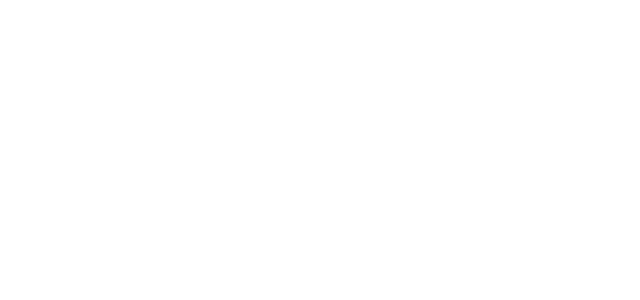
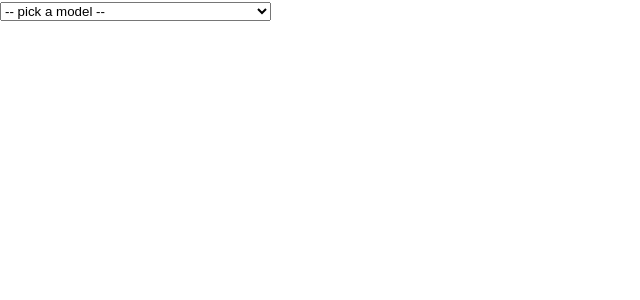
Before and after one commit to alex-alina/computer-model-list-assignment, a React (Create React App) app: page / in a window 1280 px wide. Shown: the top 300 px of the page, without its empty margins (0-640 px from the left). Built offline with nearby package versions, Linux system fonts and the light colour scheme.

Commit message:
Step 1 - Render some elements- done

```diff
--- a/src/App.js
+++ b/src/App.js
@@ -1,15 +1,42 @@
 import React, { Component } from 'react';
-import { Provider } from 'react-redux'
-import store from './store'
+
 
 class App extends Component {
+
+  state = {
+    "Ivel Z3": {
+      manufacturer: "Ivasim",
+      year: 1969,
+      origin: "Croatia"
+    },
+    "Bally Astrocade": {
+      manufacturer: "Bally Consumer Products",
+      year: 1977,
+      origin: "USA"
+    },
+    "Sord M200 Smart Home Computer": {
+      manufacturer: "Sord Computer Corporation",
+      year: 1971,
+      origin: "Japan"
+    },
+    "Commodore 64": {
+      manufacturer: "Commodore",
+      year: 1982,
+      origin: "USA"
+    }
+  }
+
   render() {
     return (
-      <Provider store={store}>
-        <div className="App">
+      <div className="App">
+        <select>
+          <option value="">-- pick a model --</option>
+          {Object.keys(this.state).map(computer =>
+            <option key={computer} value={computer}>{computer} ({this.state[computer].year})</option>
+          )}
+        </select>
+      </div>
 
-        </div>
-      </Provider>
     );
   }
 }
--- a/src/index.js
+++ b/src/index.js
@@ -3,8 +3,16 @@
 import './index.css';
 import App from './App';
 import * as serviceWorker from './serviceWorker';
+import { Provider } from 'react-redux';
+import store from './store';
 
-ReactDOM.render(<App />, document.getElementById('root'));
+
+ReactDOM.render(
+	<Provider store={store}>
+		<App />
+	</Provider>,
+	document.getElementById('root')
+)
 
 // If you want your app to work offline and load faster, you can change
 // unregister() to register() below. Note this comes with some pitfalls.
```
